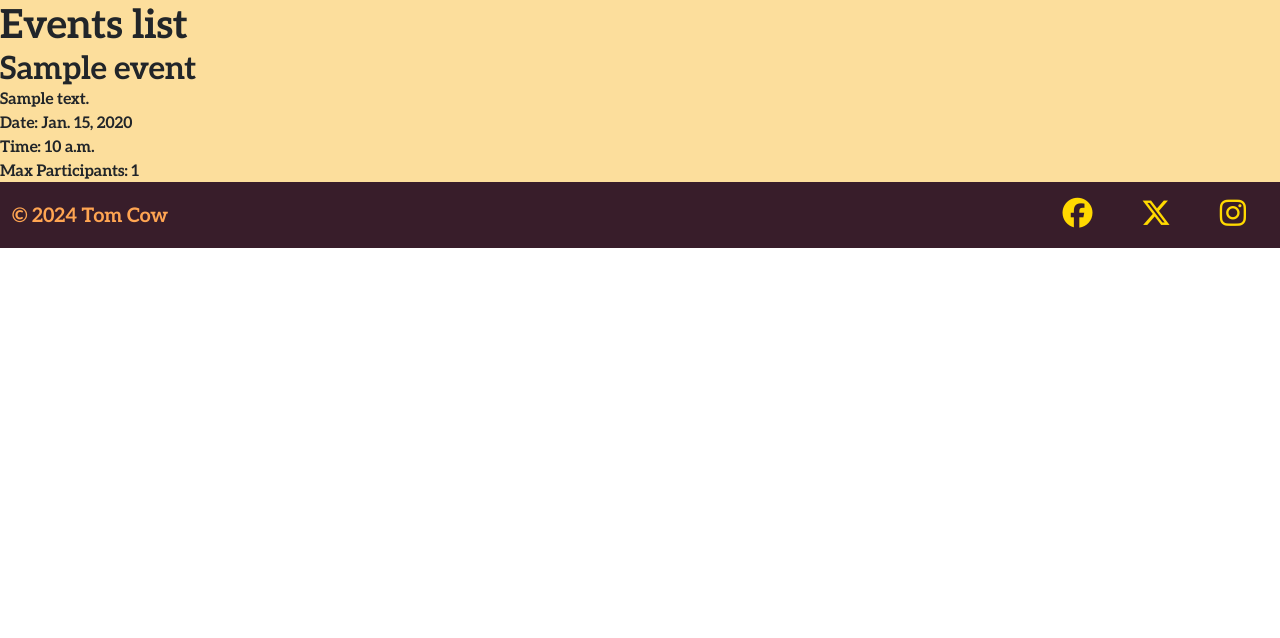
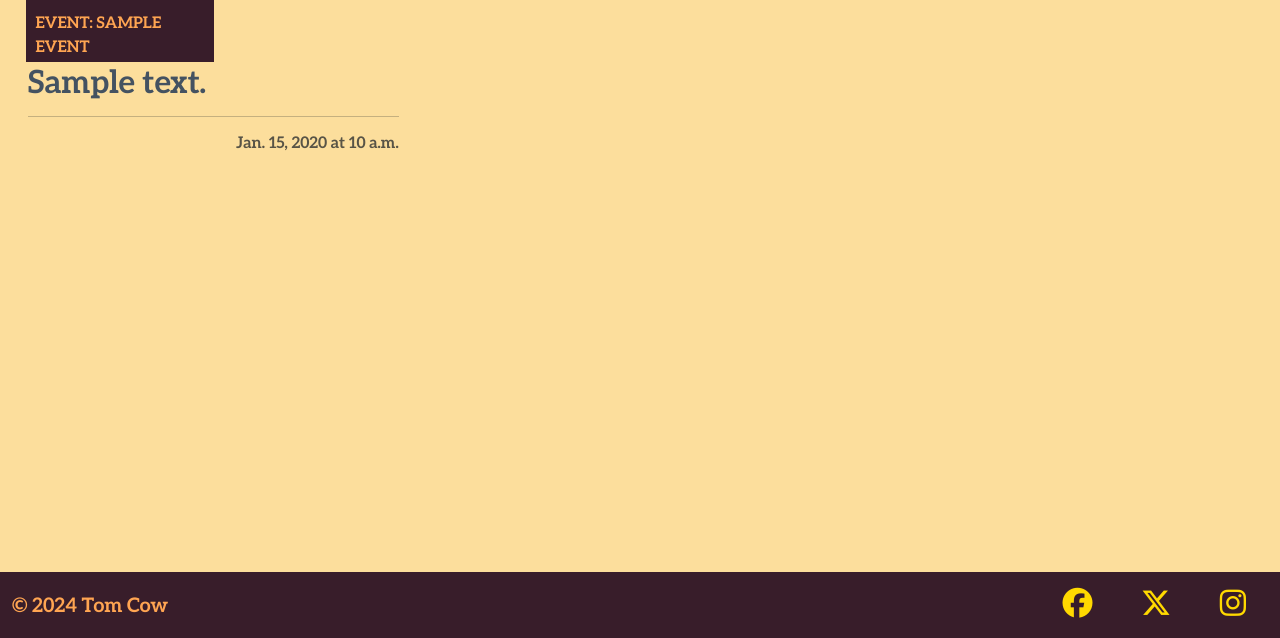
Before and after one commit to tomcow88/Devon-Decks-n-Dice, a Django app: page /events/ in a window 1280 px wide. Shown: the part 162-800 px from the top of the page. Run offline with Django 4.2, Linux system fonts and the light colour scheme; tables that the repository leaves empty hold one stand-in row (values such as "Sample post"); some libraries are stand-ins or nearby versions; some web fonts are replaced; grey boxes are pictures that could not be loaded.

Commit message:
add event_detail page and pagination

```diff
--- a/ddnd/settings.py
+++ b/ddnd/settings.py
@@ -28,7 +28,7 @@ TEMPLATES_DIR = os.path.join(BASE_DIR, 'templates')
 SECRET_KEY = 'django-insecure-$4%it5nga&ng03nwh3q97e39#&mn_%rqwb$9s0h@c$hz74kv24'
 
 # SECURITY WARNING: don't run with debug turned on in production!
-DEBUG = False
+DEBUG = True
 
 ALLOWED_HOSTS = [
     '.gitpod.io',
--- a/events/templates/events/event_list.html
+++ b/events/templates/events/event_list.html
@@ -1,26 +1,55 @@
 {% extends "base.html" %}
-{% load static %}
+
 {% block content %}
-<!DOCTYPE html>
-<html lang="en">
 
-<head>
-    <meta charset="UTF-8">
-    <meta http-equiv="X-UA-Compatible" content="IE=edge">
-    <meta name="viewport" content="width=device-width, initial-scale=1.0">
-    <title>Views Part 1</title>
-</head>
+<!-- index.html content starts here -->
+<div class="container-fluid">
+    <div class="row">
 
-<body>
-    <h1>Events list</h1>
-    {% for event in object_list %}
-    <h2>{{event.name}}</h2>
-    <p>{{event.excerpt}}</p>
-    <p>Date: {{event.event_date}}</p>
-    <p>Time: {{event.event_time}}</p>
-    <p>Max Participants: {{event.max_attendees}}</p>
-    {% endfor %}
-</body>
+        <!-- Blog Entries Column -->
+        <div class="col-12 mt-3 left">
+            <div class="row">
+                {% for event in event_list %}
+                <div class="col-md-4">
+                    <div class="card mb-4">
+                        <div class="card-body">
+                            <div class="image-container">
+                                <div class="image-flash">
+                                    <p class="event-name">Event: {{ event.name }}</p>
+                                </div>
+                            </div>
+                            <a href="{% url 'event_detail' event.id %}" class="event-link">
+                                <h2 class="card-title">{{ event.excerpt }}</h2>
+                            </a>
 
-</html>
+                            <hr />
+                            <p class="card-text text-muted text-end h6">{{ event.event_date }} at {{ event.event_time }}
+                            </p>
+                        </div>
+                    </div>
+                </div>
+                {% if forloop.counter|divisibleby:3 %}
+            </div>
+            <div class="row">
+                {% endif %}
+                {% endfor %}
+
+            </div>
+        </div>
+    </div>
+    {% if is_paginated %}
+    <nav aria-label="Page navigation">
+        <ul class="pagination justify-content-center">
+            {% if page_obj.has_previous %}
+            <li><a href="?page={{ page_obj.previous_page_number }}" class="page-link">&laquo; PREV </a></li>
+            {% endif %}
+            {% if page_obj.has_next %}
+            <li><a href="?page={{ page_obj.next_page_number }}" class="page-link"> NEXT &raquo;</a></li>
+            {% endif %}
+        </ul>
+    </nav>
+    {% endif %}
+</div>
+
+<!-- index.html content ends here -->
 {% endblock %}
--- a/events/urls.py
+++ b/events/urls.py
@@ -3,4 +3,5 @@ from django.urls import path
 
 urlpatterns = [
     path('events/', views.EventList.as_view(), name='events'),
+    path('events/<int:event_id>/', views.event_detail, name="event_detail"),
 ]
--- a/events/views.py
+++ b/events/views.py
@@ -1,9 +1,29 @@
-from django.shortcuts import render
+from django.shortcuts import render, get_object_or_404
 from django.views import generic
 from .models import Event
 
 # Create your views here.
 
+
 class EventList(generic.ListView):
     queryset = Event.objects.all()
-    template_name = "event_list.html"
+    template_name = "events/event_list.html"
+    paginate_by = 6
+
+
+def event_detail(request, event_id):
+    """
+    Display an individual :model:`events.Event`.
+
+    **Context**
+
+    ``event``
+        An instance of :model:`events.Event`.
+
+    **Template:**
+
+    :template:`events/event_detail.html`
+    """
+    queryset = Event.objects.all()
+    event = get_object_or_404(queryset, id=event_id)
+    return render(request, "events/event_detail.html", {"event": event},)
--- a/static/css/style.css
+++ b/static/css/style.css
@@ -52,7 +52,11 @@ p {
 
 main {
     background-color: #FCDE9C;
+    height: calc(100vh - 228px);
+    padding-top: 30px;
 }
+
+
 
 /*-------------Header --------------------*/
 
@@ -133,6 +137,140 @@ footer {
     color: #ffd900;
 }
 
+
+/*-------------Event List-------------------*/
+
+.card {
+    border: none;
+    background-color: transparent;
+}
+
+.image-container {
+    position: relative;
+}
+
+.image-flash {
+    position: absolute;
+    bottom: 5%;
+    min-width: 30%;
+    left: -2px;
+    background-color: #381D2A;
+}
+
+.scale {
+    width: 100%;
+    height: auto;
+}
+
+.event-name {
+    color: #FFA552;
+    margin: 4px;
+    text-transform: uppercase;
+}
+
+.masthead {
+    margin-top: 10px;
+    overflow: hidden;
+    position: relative;
+    display: inline-block;
+    height: 33vh;
+    width: 100%;
+}
+
+.masthead-text {
+    background-color: #445261;
+    color: white;
+    position: relative;
+}
+
+.masthead-image {
+    position: relative;
+    overflow: hidden;
+}
+
+.masthead-image:after {
+    content: "";
+    position: absolute;
+    top: 0;
+    right: 90%;
+    height: 100%;
+    width: 150%;
+    background: #445261;
+    -webkit-transform: skew(15deg);
+    -moz-transform: skew(15deg);
+    transform: skew(15deg);
+    z-index: 100;
+}
+
+.event-link {
+    text-decoration: none;
+    color: #445261;
+}
+
+.event-link:hover,
+.page-link {
+    color: #E84610;
+}
+
+.event-name {
+    margin-top: 10%;
+    margin-left: 5%;
+}
+
+.event-subtitle {
+    margin-left: 5%;
+    color: lightgray;
+}
+
+.btn-signup,
+.btn-edit {
+    background-color: #188181;
+    color: #fff;
+}
+
+.btn-signup:hover,
+.btn-signup:active {
+    background-color: #fff;
+    color: #23BBBB;
+}
+
+.link {
+    color: #23BBBB;
+    text-decoration: none;
+}
+
+.link:hover,
+.link:active {
+    color: #445261;
+    text-decoration: underline;
+}
+
+.btn-like {
+    color: #E84610;
+    border: none;
+    background: transparent;
+}
+
+.btn-delete {
+    color: #fff;
+    background: #E84610;
+}
+
+.btn-like:hover,
+.btn-like:active {
+    color: #E84610;
+    background: transparent;
+    border: none;
+}
+
+.faded {
+    color: rgb(172, 175, 175);
+}
+
+.approval {
+    color: rgb(222, 146, 168);
+}
+
 /*---------Media Queries-----------------------------*/
 
 @media only screen and (min-width: 576px) {
--- a/templates/base.html
+++ b/templates/base.html
@@ -54,7 +54,7 @@
                                 <a class="nav-link dropdown-toggle" href="#" id="navbarDropdown" role="button"
                                     data-bs-toggle="dropdown" aria-expanded="false">
                                     {% if user.is_authenticated %}
-                                    {{ user.username }}
+                                    {{ user.username|upper }}
                                     {% else %}
                                     Account
                                     {% endif %}
```
Also changed, not shown: events/templates/events/event_detail.html (added, +34 -0 lines), events/templates/events/events.html (deleted), static/images/placeholder.jpg (added).
